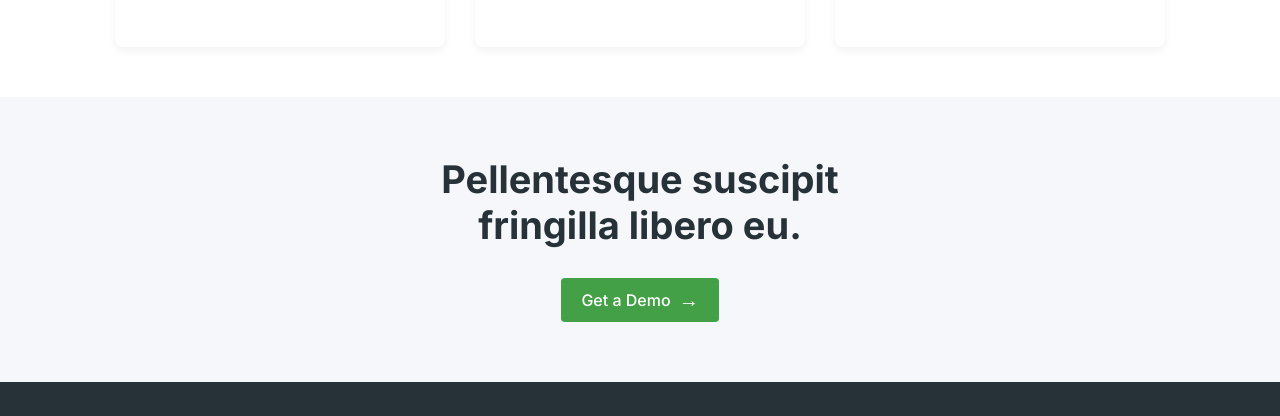
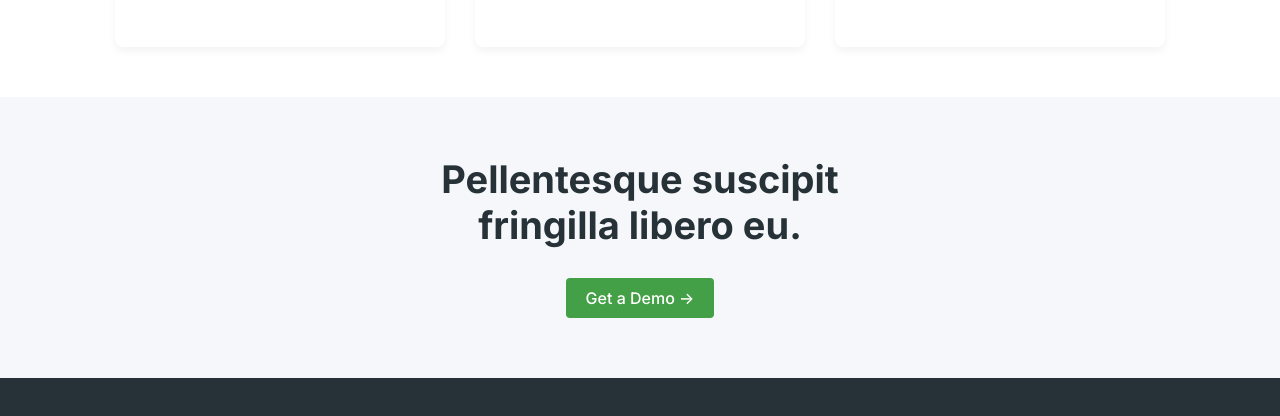
Before and after one commit to Felpx08/nexcent-pronto, a plain HTML site: page nexcent/index.html in a window 1280 px wide. Shown: the part 1338-1754 px from the top of the page. Drawn offline with Linux system fonts and the light colour scheme.

Commit message:
Update demo button link text

```diff
--- a/nexcent/index.html
+++ b/nexcent/index.html
@@ -108,7 +108,7 @@
     <div class="cta-content">
         <h2>Pellentesque suscipit <br> fringilla libero eu.</h2>
         <button class="btn-demo">
-            <a href="#">Get a Demo <span>&rarr;</span></a>
+            <a href="#">Get a Demo -> </a>
         </button>
     </div>
 </section>
```
